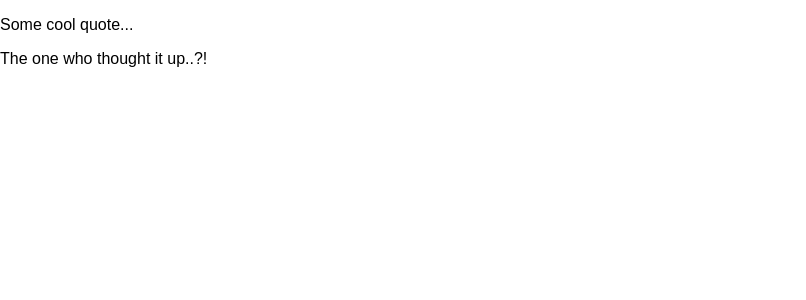
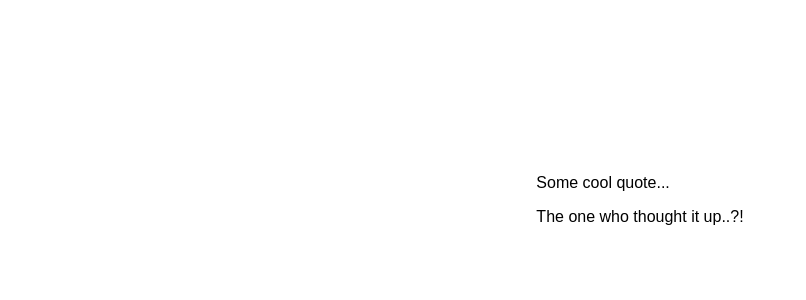
Before and after one commit to petercr/Wikipedia-Viewer, a React (Create React App) app in the folder wiki-app/: page / in a window 1280 px wide. Shown: the top 300 px of the page, without its empty margins (0-806 px from the left). Built offline with nearby package versions, Linux system fonts and the light colour scheme.

Commit message:
added basic styling for main DIV #quote-box

```diff
--- a/wiki-app/src/App.css
+++ b/wiki-app/src/App.css
@@ -1,28 +1,10 @@
-.App {
-  text-align: center;
+/* Styling by ID attribute */
+#quote-box {
+  display: flex;
+  width: 100vw;
+  /* temp assignment */
+  height: 50vh;
+  align-items: center;
+  justify-content: center;
+
 }
-
-.App-logo {
-  animation: App-logo-spin infinite 20s linear;
-  height: 80px;
-}
-
-.App-header {
-  background-color: #222;
-  height: 150px;
-  padding: 20px;
-  color: white;
-}
-
-.App-title {
-  font-size: 1.5em;
-}
-
-.App-intro {
-  font-size: large;
-}
-
-@keyframes App-logo-spin {
-  from { transform: rotate(0deg); }
-  to { transform: rotate(360deg); }
-}
```
